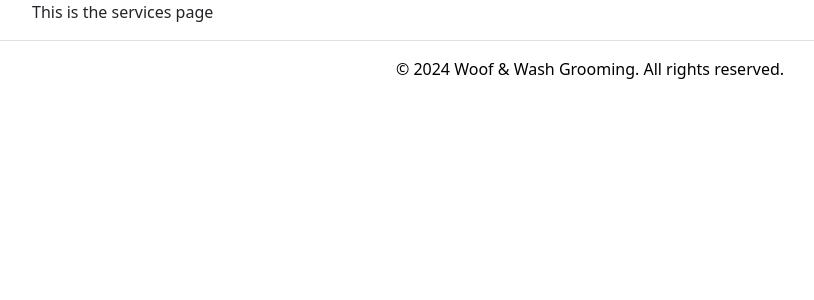
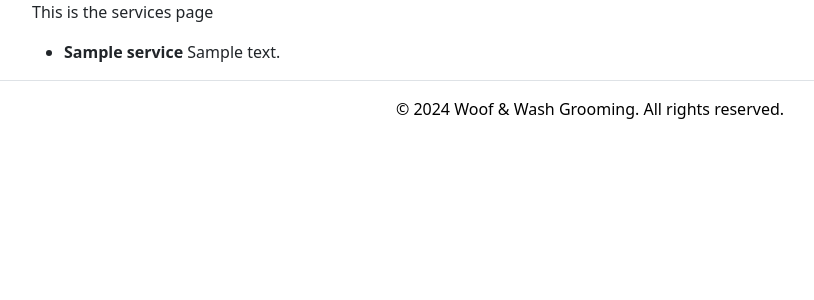
Before and after one commit to Jordan-Boulton1/woof-wash-grooming, a Django app: template grooming_service/templates/grooming_service/services.html in a window 1280 px wide. Shown: the part 102-402 px from the top of the page, without its empty margins (50-864 px from the left). Run offline with Django 5.2, Linux system fonts and the light colour scheme; the template is opened without the code that fills it: most values are stand-ins (such as "Sample title", 1, 10 or a date in 2020).

Commit message:
feat: #7 render services

```diff
--- a/grooming_service/templates/grooming_service/services.html
+++ b/grooming_service/templates/grooming_service/services.html
@@ -4,6 +4,13 @@
 
 <div class="container">
     <p>This is the services page</p>
+    <ul>
+    {% for service in services %}
+        <li>
+            <strong> {{ service.name }}</strong> {{ service.description|safe }}
+        </li>
+    {% endfor %}
+    </ul>
 </div>
 
 {% endblock %}
--- a/grooming_service/urls.py
+++ b/grooming_service/urls.py
@@ -6,7 +6,7 @@ urlpatterns = [
     path('', views.home, name='home'),
     path('about/', views.about, name='about'),
     path('contact/', views.contact, name='contact'),
-    path('services/', views.services, name='services'),
+    path('services/', views.get_services, name='services'),
     path("login/", views.user_login, name='login'),
     path("logout/", views.user_logout, name='logout'),
 ]
--- a/grooming_service/views.py
+++ b/grooming_service/views.py
@@ -2,6 +2,7 @@ from django.shortcuts import render, redirect
 from django.contrib import messages
 from django.contrib.auth import login, authenticate, logout
 from .forms import LoginForm, RegistrationForm
+from .models import Service
 
 # Create your views here.
 
@@ -48,5 +49,6 @@ def about(request):
 def contact(request):
     return render(request, "grooming_service/contact.html")
 
-def services(request):
-    return render(request, "grooming_service/services.html")
+def get_services(request):
+    services = Service.objects.all()
+    return render(request, "grooming_service/services.html", {'services': services})
```
